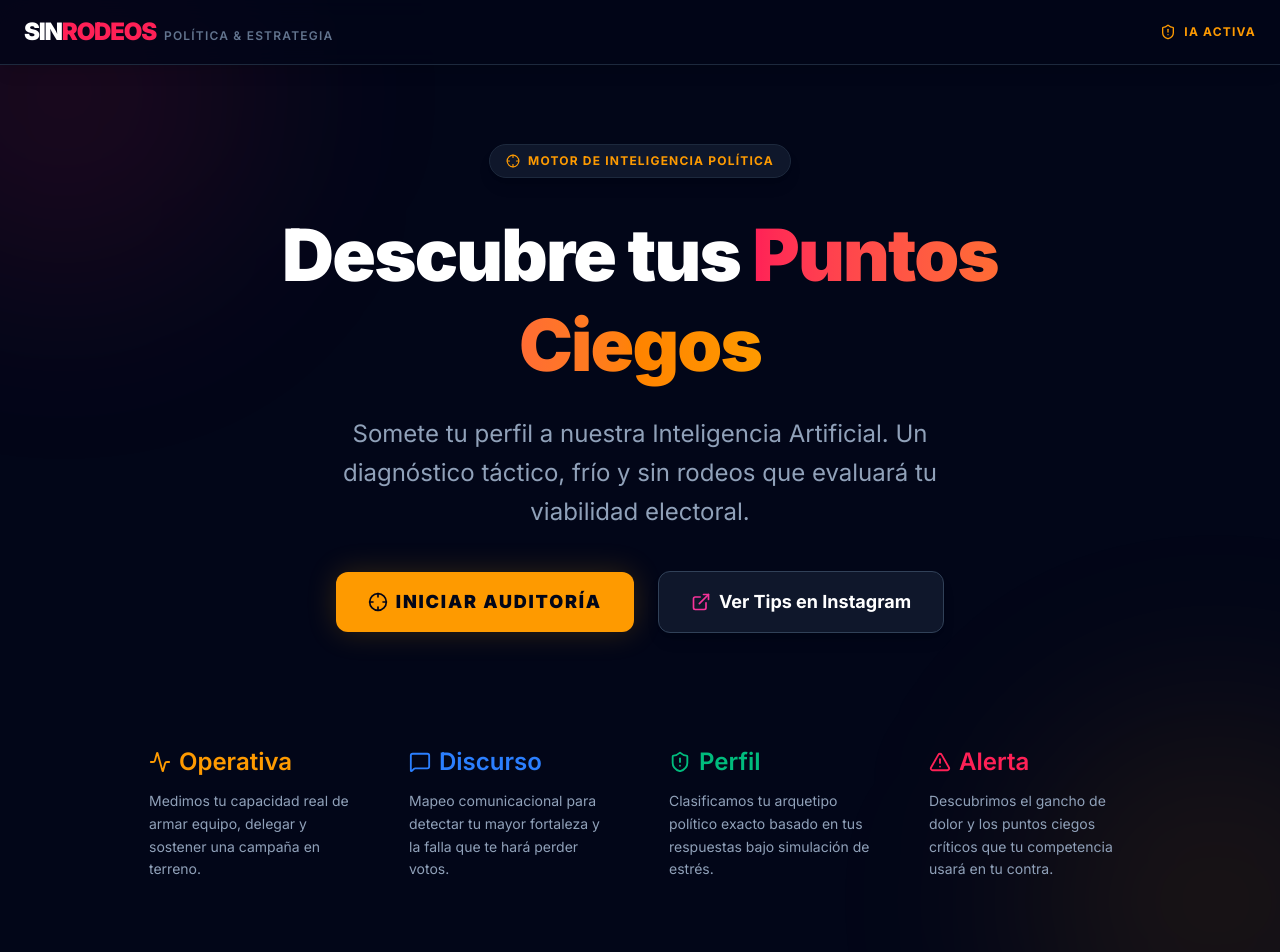
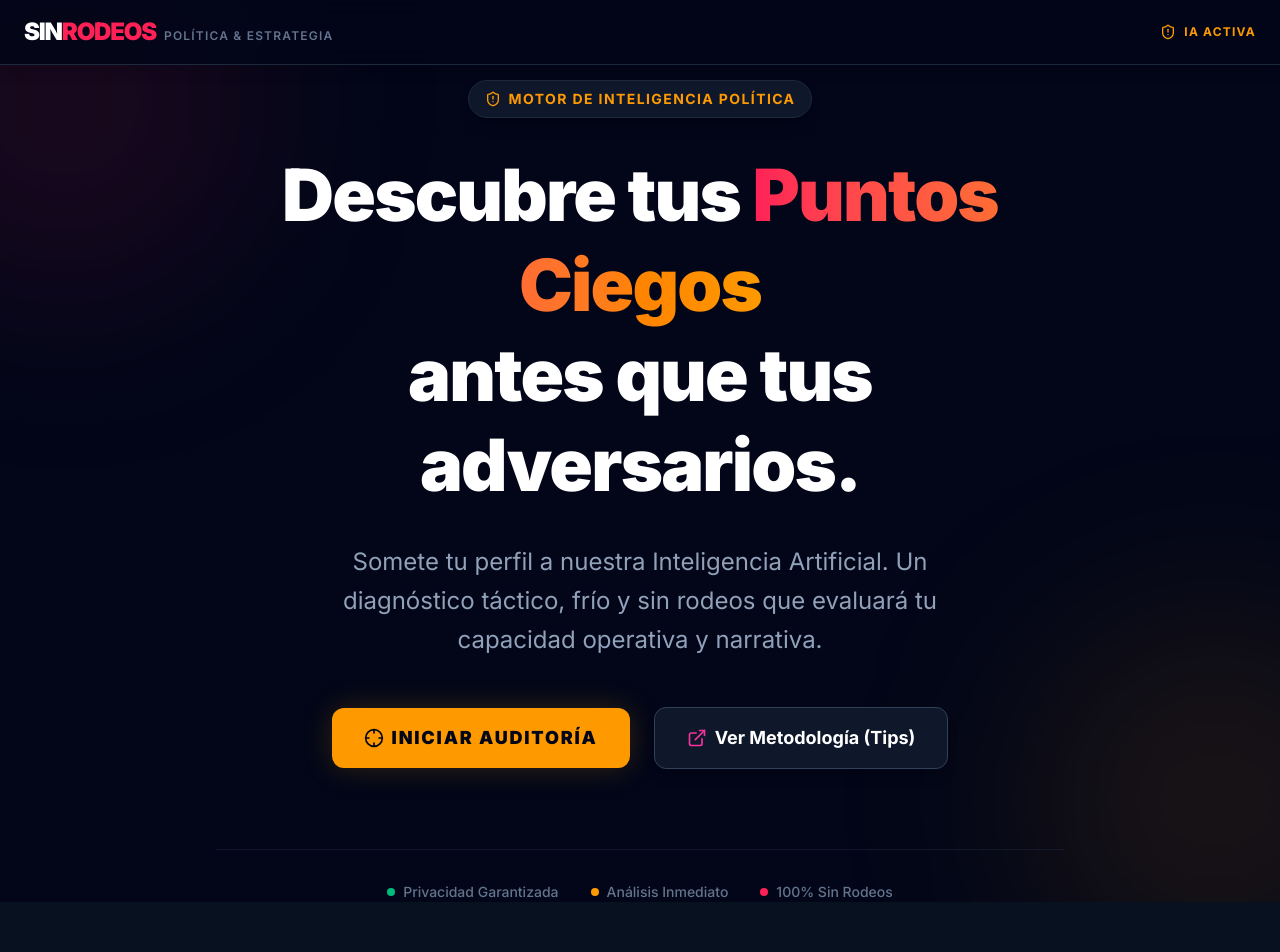
Before and after one commit to JOSEIA13/SinRodeosAI, a Next.js app: page / in a window 1280 px wide. Shown: the top 952 px of the page. After the commit the page ends 902 px from the top, so only its background shows below. Built offline with nearby package versions, Linux system fonts and the light colour scheme.

Commit message:
style: revertir a diseño minimalista de alta conversion manteniendo branding

```diff
--- a/app/page.tsx
+++ b/app/page.tsx
@@ -1,9 +1,9 @@
 import Link from 'next/link';
-import { Crosshair, ShieldAlert, ExternalLink, Activity, MessageSquare, AlertTriangle } from 'lucide-react';
+import { Crosshair, ShieldAlert, ExternalLink } from 'lucide-react';
 
 export default function Home() {
   return (
-    <main className="flex min-h-screen flex-col items-center justify-between p-8 md:p-24 bg-slate-950 text-slate-200 font-sans relative overflow-hidden">
+    <div className="min-h-screen bg-slate-950 text-slate-200 font-sans flex flex-col justify-center items-center relative overflow-hidden">
 
       {/* Barra de Navegación / Branding de la Agencia */}
       <div className="fixed top-0 left-0 w-full border-b border-slate-800 bg-slate-950/80 backdrop-blur-md z-50 px-6 py-4 flex justify-between items-center shadow-lg">
@@ -22,83 +22,63 @@ export default function Home() {
       </div>
 
       {/* Luces de fondo tácticas */}
-      <div className="absolute top-[-10%] left-[-10%] w-96 h-96 bg-rose-500/10 rounded-full blur-[100px] pointer-events-none z-0"></div>
-      <div className="absolute bottom-[-10%] right-[-10%] w-96 h-96 bg-amber-500/10 rounded-full blur-[100px] pointer-events-none z-0"></div>
+      <div className="absolute top-[-10%] left-[-10%] w-96 h-96 bg-rose-500/10 rounded-full blur-[100px] pointer-events-none"></div>
+      <div className="absolute bottom-[-10%] right-[-10%] w-96 h-96 bg-amber-500/10 rounded-full blur-[100px] pointer-events-none"></div>
 
-      {/* Hero Section */}
-      <div className="relative flex flex-col place-items-center z-10 text-center max-w-4xl mx-auto mt-16 md:mt-12 mb-8">
+      <div className="max-w-4xl mx-auto px-6 text-center z-10 relative mt-20">
 
-        {/* Etiqueta central */}
-        <div className="inline-flex items-center gap-2 px-4 py-2 rounded-full bg-slate-900 border border-slate-800 text-amber-500 text-xs font-bold tracking-widest uppercase mb-8 shadow-lg">
-          <Crosshair size={14} /> Motor de Inteligencia Política
+        {/* Etiqueta superior */}
+        <div className="inline-flex items-center gap-2 px-4 py-2 rounded-full bg-slate-900 border border-slate-800 text-amber-500 text-sm font-bold tracking-widest uppercase mb-8 shadow-lg">
+          <ShieldAlert size={16} /> Motor de Inteligencia Política
         </div>
 
-        <h1 className="text-5xl md:text-7xl font-black text-white mb-6 leading-tight tracking-tight">
-          Descubre tus <span className="text-transparent bg-clip-text bg-gradient-to-r from-rose-500 to-amber-500">Puntos Ciegos</span>
+        {/* Titular Letal */}
+        <h1 className="text-5xl md:text-7xl font-black text-white mb-8 leading-tight tracking-tight">
+          Descubre tus <span className="text-transparent bg-clip-text bg-gradient-to-r from-rose-500 to-amber-500">Puntos Ciegos</span> <br className="hidden md:block" /> antes que tus adversarios.
         </h1>
-        <p className="text-xl md:text-2xl text-slate-400 mb-10 max-w-2xl mx-auto leading-relaxed">
-          Somete tu perfil a nuestra Inteligencia Artificial. Un diagnóstico táctico, frío y sin rodeos que evaluará tu viabilidad electoral.
+
+        <p className="text-xl md:text-2xl text-slate-400 mb-12 max-w-2xl mx-auto leading-relaxed">
+          Somete tu perfil a nuestra Inteligencia Artificial. Un diagnóstico táctico, frío y sin rodeos que evaluará tu capacidad operativa y narrativa.
         </p>
 
-        <div className="flex flex-col sm:flex-row items-center justify-center gap-6 w-full sm:w-auto">
+        {/* Botones de Acción */}
+        <div className="flex flex-col md:flex-row items-center justify-center gap-6">
+
           <Link
             href="/diagnostico/entrevista"
-            className="w-full sm:w-auto flex items-center justify-center gap-2 bg-amber-500 hover:bg-amber-400 text-slate-950 px-8 py-4 rounded-xl font-black text-lg uppercase tracking-widest transition-all shadow-[0_0_30px_rgba(245,158,11,0.2)] hover:shadow-[0_0_40px_rgba(245,158,11,0.4)]"
+            className="w-full md:w-auto flex items-center justify-center gap-2 bg-amber-500 hover:bg-amber-400 text-slate-950 px-8 py-4 rounded-xl font-black text-lg uppercase tracking-widest transition-all shadow-[0_0_30px_rgba(245,158,11,0.2)] hover:shadow-[0_0_40px_rgba(245,158,11,0.4)]"
           >
             <Crosshair size={20} />
             Iniciar Auditoría
           </Link>
 
+          {/* Botón de Metodología apuntando a Instagram */}
           <a
             href="https://www.instagram.com/sinrodeospoliticayestrategia/"
             target="_blank"
             rel="noopener noreferrer"
-            className="w-full sm:w-auto flex items-center justify-center gap-2 bg-slate-900 hover:bg-slate-800 border border-slate-700 hover:border-pink-500/50 text-white px-8 py-4 rounded-xl font-bold text-lg transition-all group shadow-lg"
+            className="w-full md:w-auto flex items-center justify-center gap-2 bg-slate-900 hover:bg-slate-800 border border-slate-700 hover:border-pink-500/50 text-white px-8 py-4 rounded-xl font-bold text-lg transition-all group shadow-lg"
           >
             <ExternalLink size={20} className="text-pink-500 group-hover:scale-110 transition-transform" />
-            Ver Tips en Instagram
+            Ver Metodología (Tips)
           </a>
-        </div>
-      </div>
 
-      {/* Cuadrícula Inferior */}
-      <div className="z-10 mb-32 grid text-center lg:max-w-5xl lg:w-full lg:mb-0 lg:grid-cols-4 lg:text-left mt-8 md:mt-16 gap-4">
-        <div className="group rounded-lg border border-transparent px-5 py-4 transition-colors hover:border-slate-800 hover:bg-slate-900/80">
-          <h2 className="mb-3 text-2xl font-semibold text-amber-500 flex items-center justify-center lg:justify-start gap-2">
-            <Activity size={22} className="group-hover:scale-110 transition-transform" /> Operativa
-          </h2>
-          <p className="m-0 max-w-[30ch] text-sm text-slate-400 leading-relaxed">
-            Medimos tu capacidad real de armar equipo, delegar y sostener una campaña en terreno.
-          </p>
         </div>
 
-        <div className="group rounded-lg border border-transparent px-5 py-4 transition-colors hover:border-slate-800 hover:bg-slate-900/80">
-          <h2 className="mb-3 text-2xl font-semibold text-blue-500 flex items-center justify-center lg:justify-start gap-2">
-            <MessageSquare size={22} className="group-hover:scale-110 transition-transform" /> Discurso
-          </h2>
-          <p className="m-0 max-w-[30ch] text-sm text-slate-400 leading-relaxed">
-            Mapeo comunicacional para detectar tu mayor fortaleza y la falla que te hará perder votos.
-          </p>
+        {/* Generadores de Confianza */}
+        <div className="mt-20 pt-8 border-t border-slate-800/50 flex flex-col md:flex-row items-center justify-center gap-8 text-sm text-slate-500 font-medium">
+          <div className="flex items-center gap-2">
+            <div className="w-2 h-2 rounded-full bg-emerald-500"></div> Privacidad Garantizada
+          </div>
+          <div className="flex items-center gap-2">
+            <div className="w-2 h-2 rounded-full bg-amber-500"></div> Análisis Inmediato
+          </div>
+          <div className="flex items-center gap-2">
+            <div className="w-2 h-2 rounded-full bg-rose-500"></div> 100% Sin Rodeos
+          </div>
         </div>
 
-        <div className="group rounded-lg border border-transparent px-5 py-4 transition-colors hover:border-slate-800 hover:bg-slate-900/80">
-          <h2 className="mb-3 text-2xl font-semibold text-emerald-500 flex items-center justify-center lg:justify-start gap-2">
-            <ShieldAlert size={22} className="group-hover:scale-110 transition-transform" /> Perfil
-          </h2>
-          <p className="m-0 max-w-[30ch] text-sm text-slate-400 leading-relaxed">
-            Clasificamos tu arquetipo político exacto basado en tus respuestas bajo simulación de estrés.
-          </p>
-        </div>
-
-        <div className="group rounded-lg border border-transparent px-5 py-4 transition-colors hover:border-slate-800 hover:bg-slate-900/80">
-          <h2 className="mb-3 text-2xl font-semibold text-rose-500 flex items-center justify-center lg:justify-start gap-2">
-            <AlertTriangle size={22} className="group-hover:scale-110 transition-transform" /> Alerta
-          </h2>
-          <p className="m-0 max-w-[30ch] text-sm text-slate-400 leading-relaxed">
-            Descubrimos el gancho de dolor y los puntos ciegos críticos que tu competencia usará en tu contra.
-          </p>
-        </div>
       </div>
-    </main>
+    </div>
   );
 }
```
